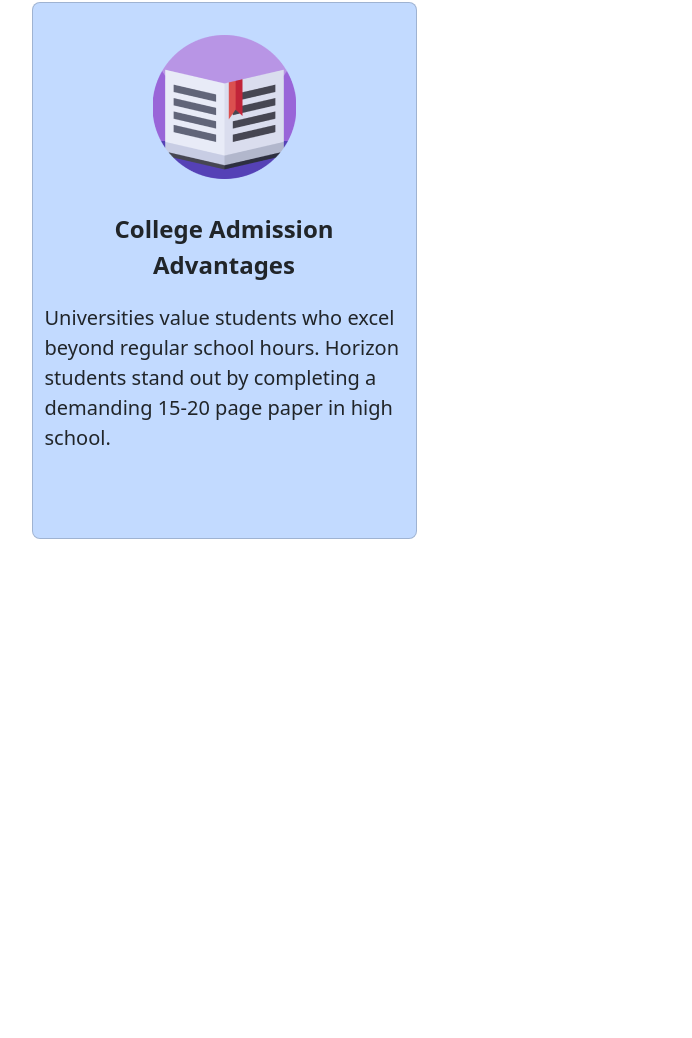
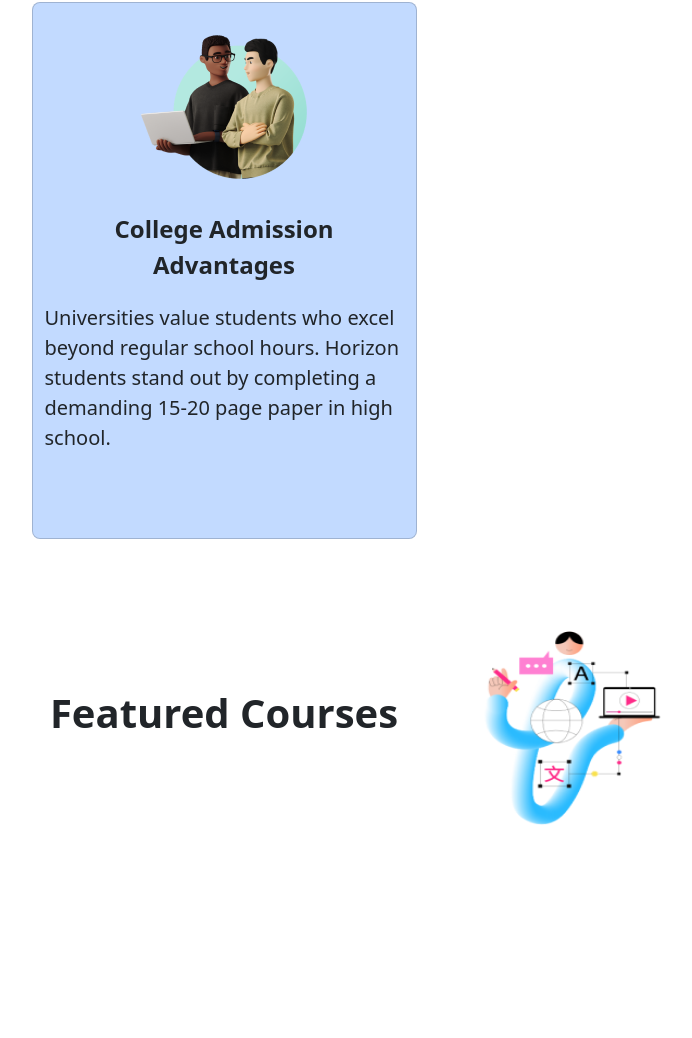
Before and after one commit to Elanngo-Madheswaran/apex-research-1, a plain HTML site: page index.html in a window 1280 px wide. Shown: the part 1644-2682 px from the top of the page, without its empty margins (416-1108 px from the left). Before the commit the page ends 2231 px from the top, so only its background shows below. Drawn offline with nearby package versions, Linux system fonts and the light colour scheme.

Commit message:
Our courses section

```diff
--- a/index.html
+++ b/index.html
@@ -59,10 +59,25 @@
             </div>
             <div class="card rounded-3 bg-primary bg-opacity-25 d-flex align-content-start col-md-4 mx-2 mx-lg-5 mb-5" style="height: 537px; width: 385px;">
                 <div class="d-flex justify-content-center">
-                    <img src="./images/book_3908361 1.png" class="m-3 p-3">
+                    <img src="./images/two young men talking about work.png" class="m-3 p-3">
                 </div>
                 <p class="text-dark fs-4 fw-bolder text-center mb-1">College Admission Advantages</p>
                 <p class="text-dark fs-5 fw-medium mt-3">Universities value students who excel beyond regular school hours. Horizon students stand out by completing a demanding 15-20 page paper in high school.</p>
+            </div>
+        </div>
+    </section>
+
+    <section class="m-5 p-5">
+        <div>
+            <div class="d-flex justify-content-center align-items-center">
+                <p class="fs-1 fw-bold text-center">Featured Courses</p>
+            </div>
+            <img src="./images/Man learning foreign languages online.png" height="228px" width="248px" id="feac" class="d-lg-block d-none">
+        </div>
+
+        <div>
+            <div class="bg-primary bg-opacity-25">
+
             </div>
         </div>
     </section>
--- a/styles.css
+++ b/styles.css
@@ -1,3 +1,9 @@
 body,html{
     overflow-x: hidden;
 }
+
+#feac{
+    position: relative;
+    left:70%;
+    top:-150px;
+}
```
Also changed, not shown: images/Man learning foreign languages online.png (added), images/two young men talking about work.png (added).
